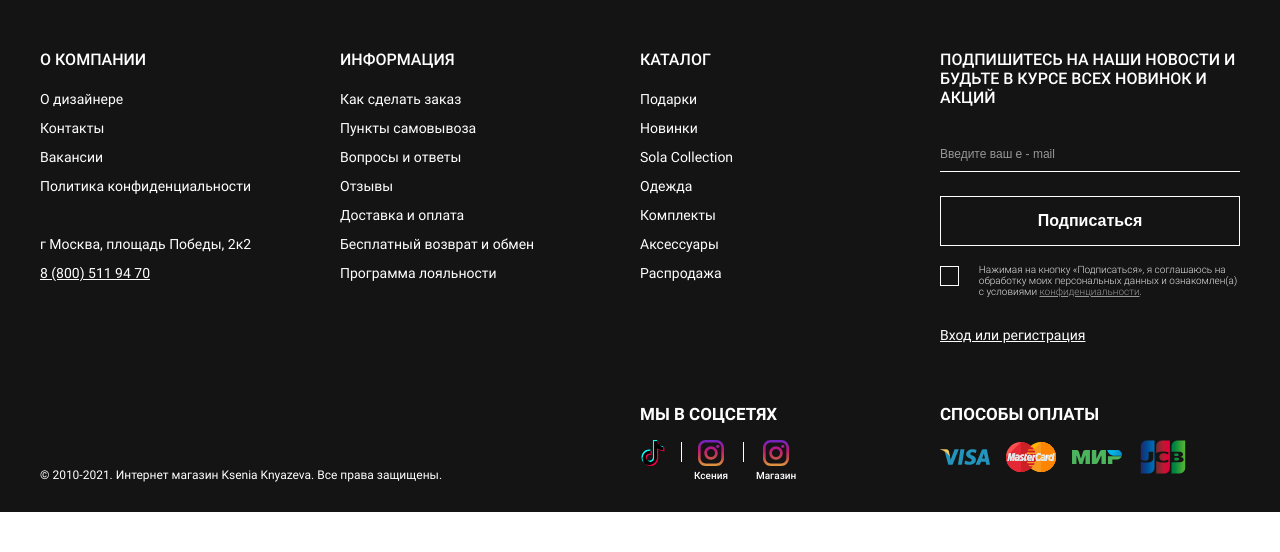
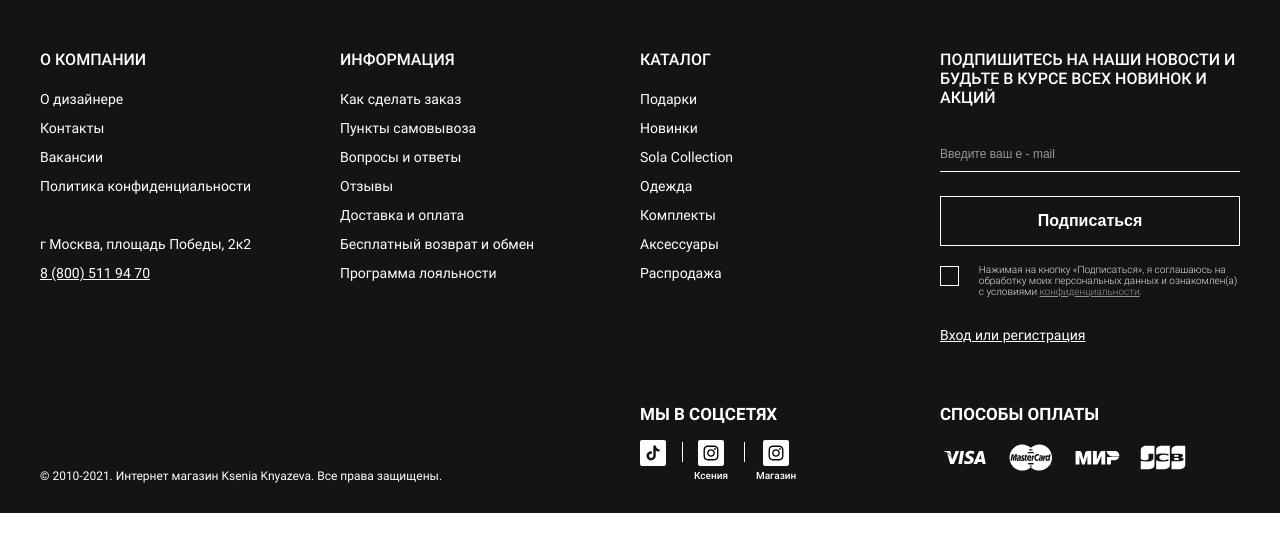
Before and after one commit to AleksandrP91/footer.github.io, a plain HTML site: page index.html in a window 1280 px wide. Drawn offline with Linux system fonts and the light colour scheme; files whose address does not match are found by name.

Commit message:
Add files via upload

```diff
--- a/index.html
+++ b/index.html
@@ -103,18 +103,18 @@
 						<div class="social__wrapp">
 							<div class="social__icon">
 								<a href="#">
-									<img src="images/new-icon/tik-tok.svg" alt="tiktok"></img>
+									<img src="images/icons/tiktok.svg" alt="tiktok"></img>
 								</a>
 							</div>
 							<div class="social__icon">
 								<a href="#">
-									<img src="images/new-icon/instagram1.svg" alt="tiktok"></img>
+									<img src="images/icons/in.svg" alt="tiktok"></img>
 								</a>
 								<span>Ксения</span>
 							</div>
 							<div class="social__icon">
 								<a href="#">
-									<img src="images/new-icon/instagram1.svg" alt="tiktok"></img>
+									<img src="images/icons/in.svg" alt="tiktok"></img>
 								</a>
 								<span>Магазин</span>
 							</div>
@@ -126,16 +126,16 @@
 						</div>
 						<div class="pay__wrapp">
 							<div class="pay__icon">
-								<img src="images/new-icon/visa.svg" alt="tiktok"></img>
+								<img src="images/icons/visa.svg" alt="tiktok"></img>
 							</div>
 							<div class="pay__icon">
-								<img src="images/new-icon/mastercard.svg" alt="tiktok"></img>
+								<img src="images/icons/master.svg" alt="tiktok"></img>
 							</div>
 							<div class="pay__icon">
-								<img src="images/new-icon/mir-logo.svg" alt="tiktok"></img>
+								<img src="images/icons/mir.svg" alt="tiktok"></img>
 							</div>
 							<div class="pay__icon">
-								<img src="images/new-icon/jcb3.svg" alt="tiktok"></img>
+								<img src="images/icons/jcb.svg" alt="tiktok"></img>
 							</div>
 						</div>
 					</div>
```
Also changed, not shown: css/main.min.css, images/icons/jcb.svg (added), images/icons/master.svg (added), images/icons/mir.svg (added), images/icons/visa.svg (added), 1 other file.
